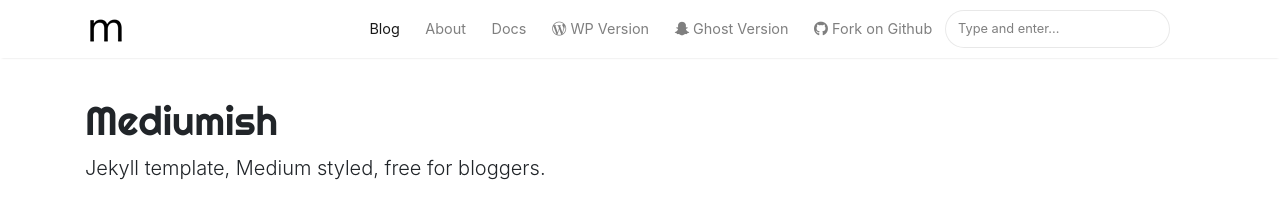
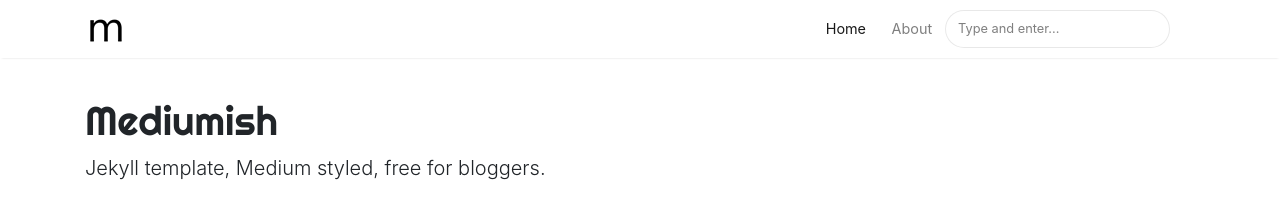
Before and after one commit to krish-shahh/cooking-blog, a Jekyll site: the page built from index.html, in a window 1280 px wide. Shown: the top 211 px of the page. Built offline with Jekyll 4.4.1, drawn with Linux system fonts in a browser that asks for light colours; nearby versions of some CDN libraries; the list of posts is cut into pages by our own code.

Commit message:
Update default.html

```diff
--- a/_layouts/default.html
+++ b/_layouts/default.html
@@ -68,27 +68,11 @@ ga('send', 'pageview');
                 {% else %}
                 <li class="nav-item">
                 {% endif %}
-                <a class="nav-link" href="{{ site.baseurl }}/index.html">Blog</a>
+                <a class="nav-link" href="{{ site.baseurl }}/index.html">Home</a>
                 </li>
 
                 <li class="nav-item">
-                <a class="nav-link" href="{{ site.baseurl }}/about">About</a>
-                </li>
-
-                <li class="nav-item">
-                <a target="_blank" class="nav-link" href="https://bootstrapstarter.com/bootstrap-templates/template-mediumish-bootstrap-jekyll/"> Docs</a>
-                </li>
-
-                <li class="nav-item">
-                <a target="_blank" class="nav-link" href="https://www.wowthemes.net/themes/mediumish-wordpress/"><i class="fab fa-wordpress-simple"></i> WP Version</a>
-                </li>
-
-                <li class="nav-item">
-                <a target="_blank" class="nav-link" href="https://www.wowthemes.net/themes/mediumish-ghost/"><i class="fab fa-snapchat-ghost"></i> Ghost Version</a>
-                </li>
-
-                <li class="nav-item">
-                <a target="_blank" class="nav-link" href="https://github.com/wowthemesnet/mediumish-theme-jekyll"><i class="fab fa-github"></i> Fork on Github</a>
+                <a class="nav-link" href="https://krish-shah.vercel.app" target="_blank">About</a>
                 </li>
 
                 {% include search-lunr.html %}
```
